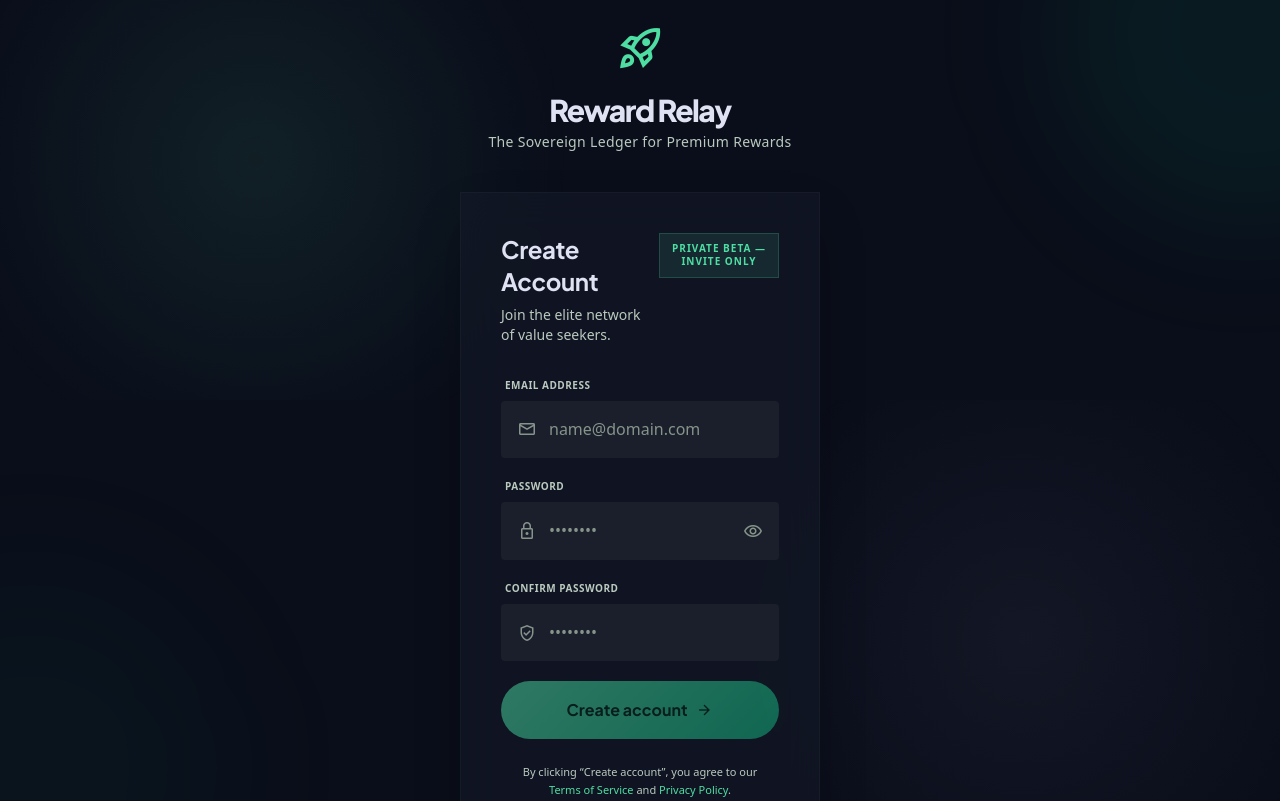
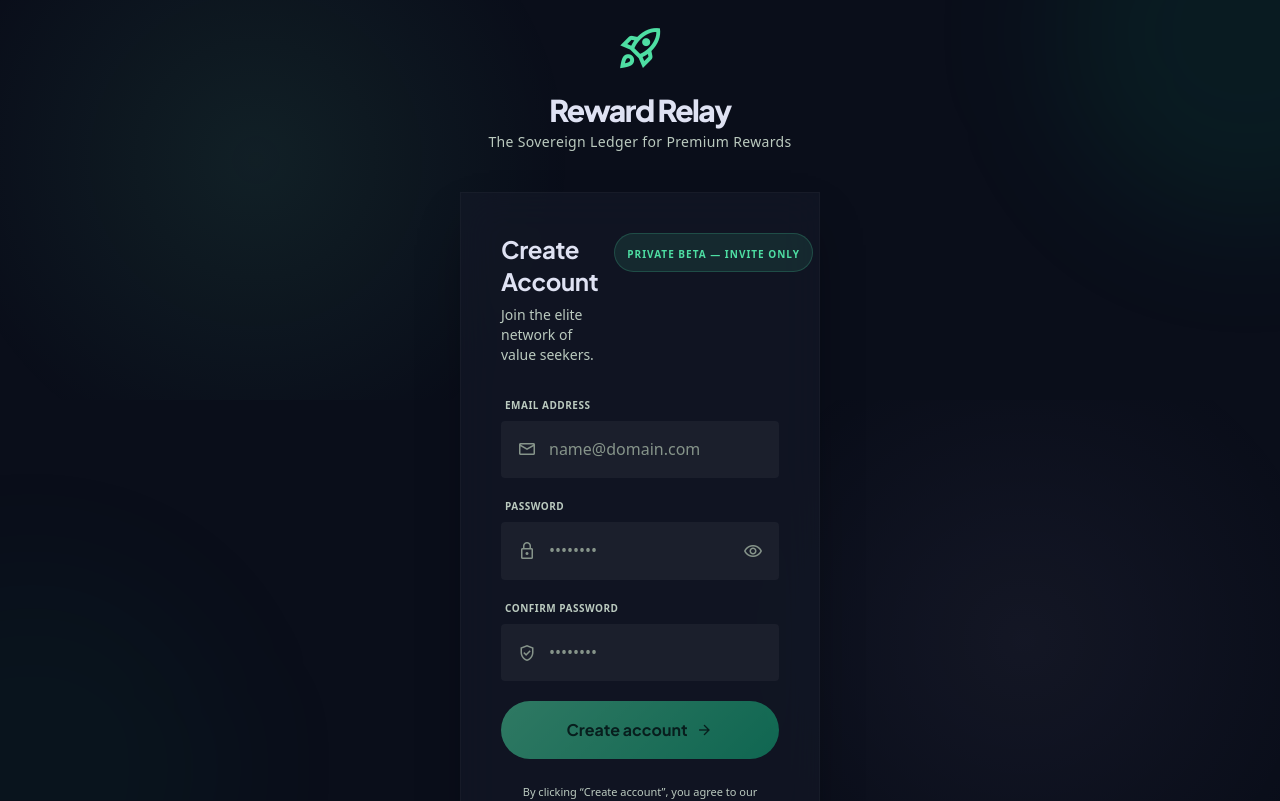
Before and after one commit to johankaito/reward-relay, a Next.js app in the folder app/: page /signup in a window 1280 px wide. Shown: the top 801 px of the page. Built offline with nearby package versions, Linux system fonts and the light colour scheme; no server answers; the database is empty.

Commit message:
fix(signup): revert badge to single-line (scores higher)

```diff
--- a/app/src/app/(auth)/signup/page.tsx
+++ b/app/src/app/(auth)/signup/page.tsx
@@ -116,9 +116,8 @@ export default function SignupPage() {
               <h2 className="font-headline text-2xl font-bold text-on-surface mb-2">Create Account</h2>
               <p className="text-on-surface-variant text-sm">Join the elite network of value seekers.</p>
             </div>
-            <div className="bg-[#4edea3]/10 border border-[#4edea3]/20 px-3 py-2 rounded-xl ml-4 text-center flex-shrink-0">
-              <span className="text-[10px] font-bold uppercase tracking-widest text-[#4edea3] leading-snug block">Private Beta —</span>
-              <span className="text-[10px] font-bold uppercase tracking-widest text-[#4edea3] leading-snug block">Invite Only</span>
+            <div className="bg-[#4edea3]/10 border border-[#4edea3]/20 px-3 py-1.5 rounded-full flex-shrink-0 ml-4">
+              <span className="text-[10px] font-bold uppercase tracking-widest text-[#4edea3] whitespace-nowrap">Private Beta — Invite Only</span>
             </div>
           </div>
 
```
